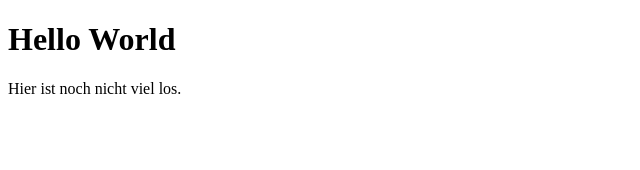
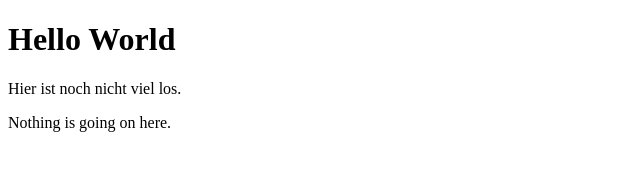
Before and after one commit to ohli/ohli.github.io, a plain HTML site: page index.html in a window 1280 px wide. Shown: the whole page, without its empty margins (0-640 px from the left). Drawn offline with Linux system fonts and the light colour scheme.

Commit message:
Added english translation, fixes #1

```diff
--- a/index.html
+++ b/index.html
@@ -3,5 +3,6 @@
 <body>
 <h1>Hello World</h1>
 <p>Hier ist noch nicht viel los.</p>
+<p>Nothing is going on here.</p>
 </body>
 </html>
```
